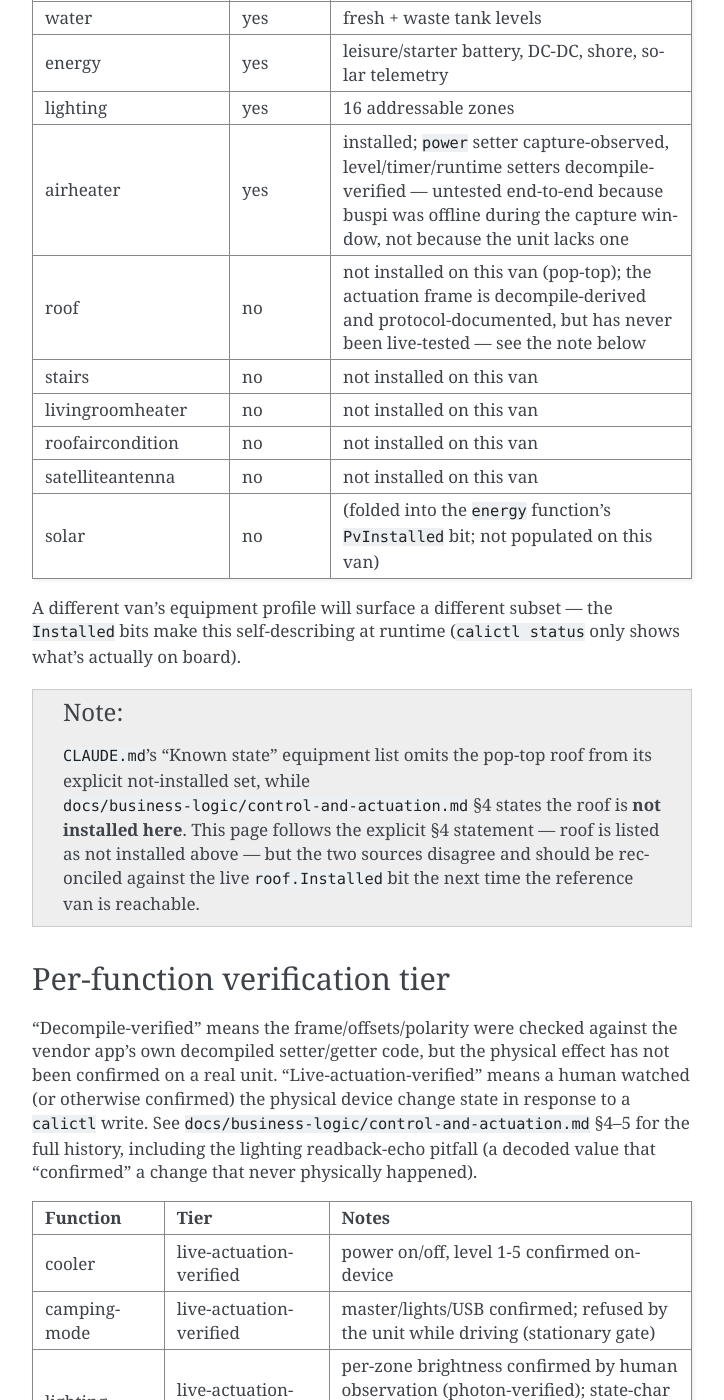
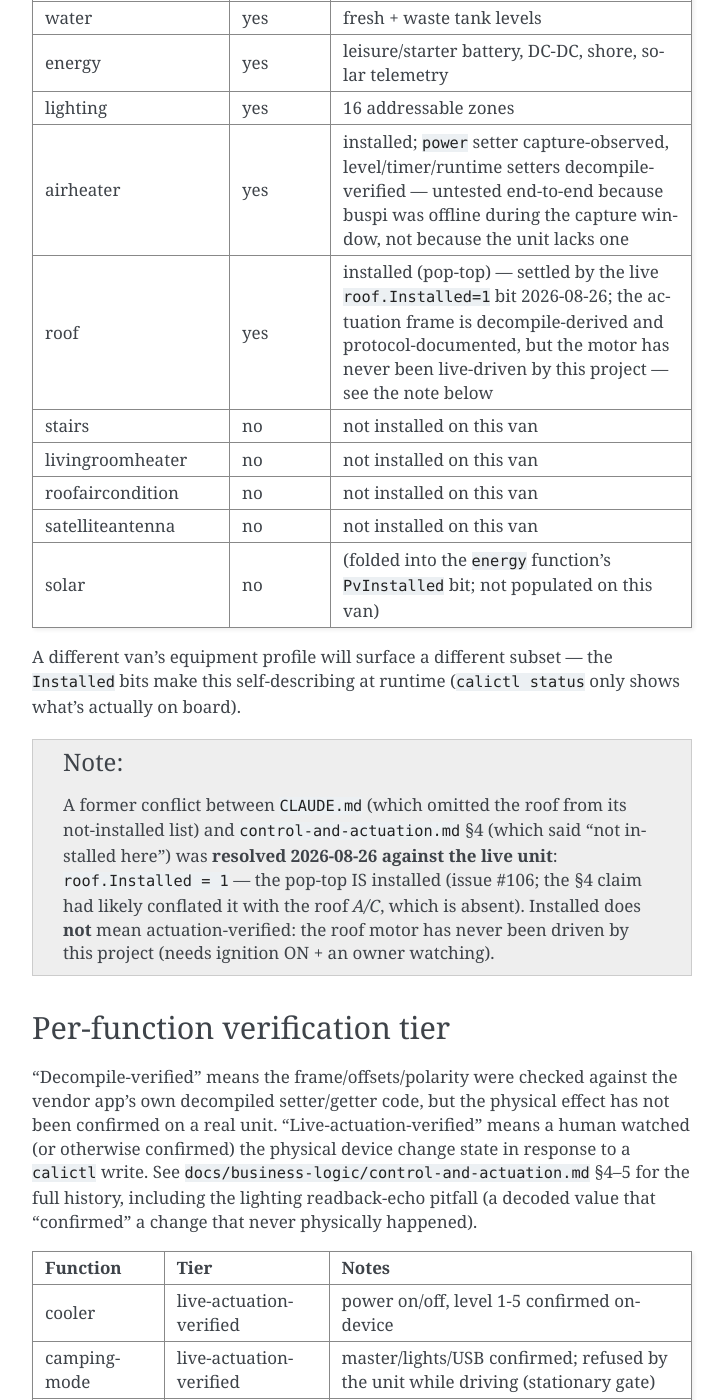
Before and after one commit to ckeller42/open-california, a Sphinx documentation site: the page built from docs/sphinx/hardware.rst, in a window 1280 px wide and 1400 px high, scrolled down 2302 px. Shown: the whole window, without its empty margins (388-1112 px from the left). Built offline with Sphinx 7.4.7, drawn with Linux system fonts in a browser that asks for light colours; some of the changed text lies outside the part shown.

Commit message:
docs: pop-top roof IS installed — resolved #106 against the live Installed bit
Live read 2026-08-26: roof.Installed=1 (position: closed). The control-and-actuation.md §4
'not installed here' claim was wrong (likely conflated with the roof-A/C, which is absent).
Aligned hardware.rst (row + conflict note -> resolution note + verification tier), README
'Tested on', §4 table, and CLAUDE.md. Installed != actuation-verified: the motor has never
been driven by calictl (needs ignition ON + an owner watching).

Closes #106.

Co-Authored-By: Claude Opus 4.8 <noreply@anthropic.com>
Claude-Session: https://claude.ai/code/session_01Rd5yRMduK8c9xnwrvP4XBt

```diff
--- a/docs/sphinx/hardware.rst
+++ b/docs/sphinx/hardware.rst
@@ -150,9 +150,10 @@ tested against:
        decompile-verified — untested end-to-end because buspi was offline during the capture
        window, not because the unit lacks one
    * - roof
-     - no
-     - not installed on this van (pop-top); the actuation frame is decompile-derived and
-       protocol-documented, but has never been live-tested — see the note below
+     - yes
+     - installed (pop-top) — settled by the live ``roof.Installed=1`` bit 2026-08-26; the
+       actuation frame is decompile-derived and protocol-documented, but the motor has never
+       been live-driven by this project — see the note below
    * - stairs
      - no
      - not installed on this van
@@ -174,11 +175,12 @@ make this self-describing at runtime (``calictl status`` only shows what's actua
 
 .. note::
 
-   ``CLAUDE.md``'s "Known state" equipment list omits the pop-top roof from its explicit
-   not-installed set, while ``docs/business-logic/control-and-actuation.md`` §4 states the
-   roof is **not installed here**. This page follows the explicit §4 statement — roof is
-   listed as not installed above — but the two sources disagree and should be reconciled
-   against the live ``roof.Installed`` bit the next time the reference van is reachable.
+   A former conflict between ``CLAUDE.md`` (which omitted the roof from its not-installed
+   list) and ``control-and-actuation.md`` §4 (which said "not installed here") was **resolved
+   2026-08-26 against the live unit**: ``roof.Installed = 1`` — the pop-top IS installed
+   (issue #106; the §4 claim had likely conflated it with the roof *A/C*, which is absent).
+   Installed does **not** mean actuation-verified: the roof motor has never been driven by
+   this project (needs ignition ON + an owner watching).
 
 Per-function verification tier
 -------------------------------
@@ -210,8 +212,9 @@ physically happened).
        readback is a write-through echo and is *not* itself proof — see the caveat below
    * - roof
      - decompile-verified only
-     - not installed (pop-top) on the reference van; the actuation frame matches the app
-       byte-for-byte, but the motor has never been driven end-to-end by this project
+     - installed (live ``Installed=1``, 2026-08-26) but never driven: the actuation frame
+       matches the app byte-for-byte, yet no end-to-end motor test has been run (needs
+       ignition ON + an owner watching)
    * - airheater
      - decompile-verified / partially live
      - installed on the reference van; power capture observed; level/timer/runtime setters
```
Also changed, not shown: CLAUDE.md (+3 -1 lines), README.md (+4 -3 lines), docs/business-logic/control-and-actuation.md (+1 -1 lines).
